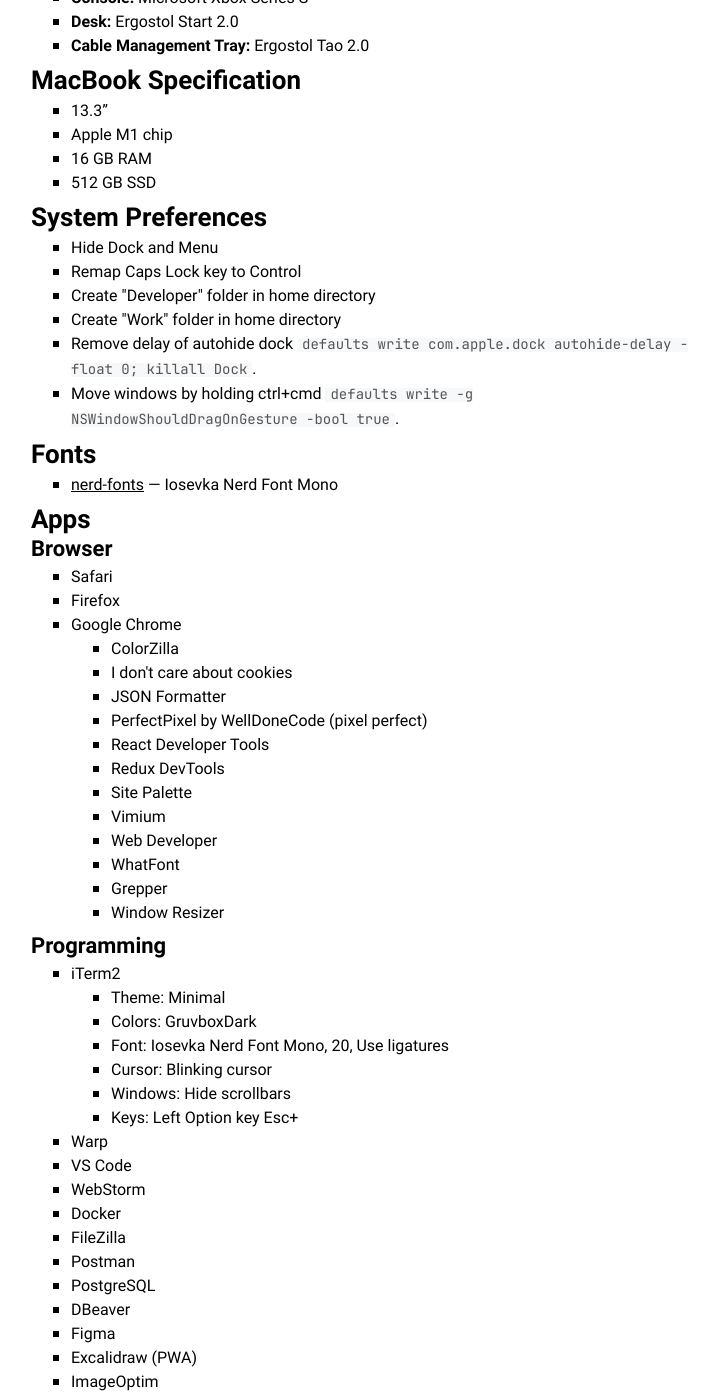
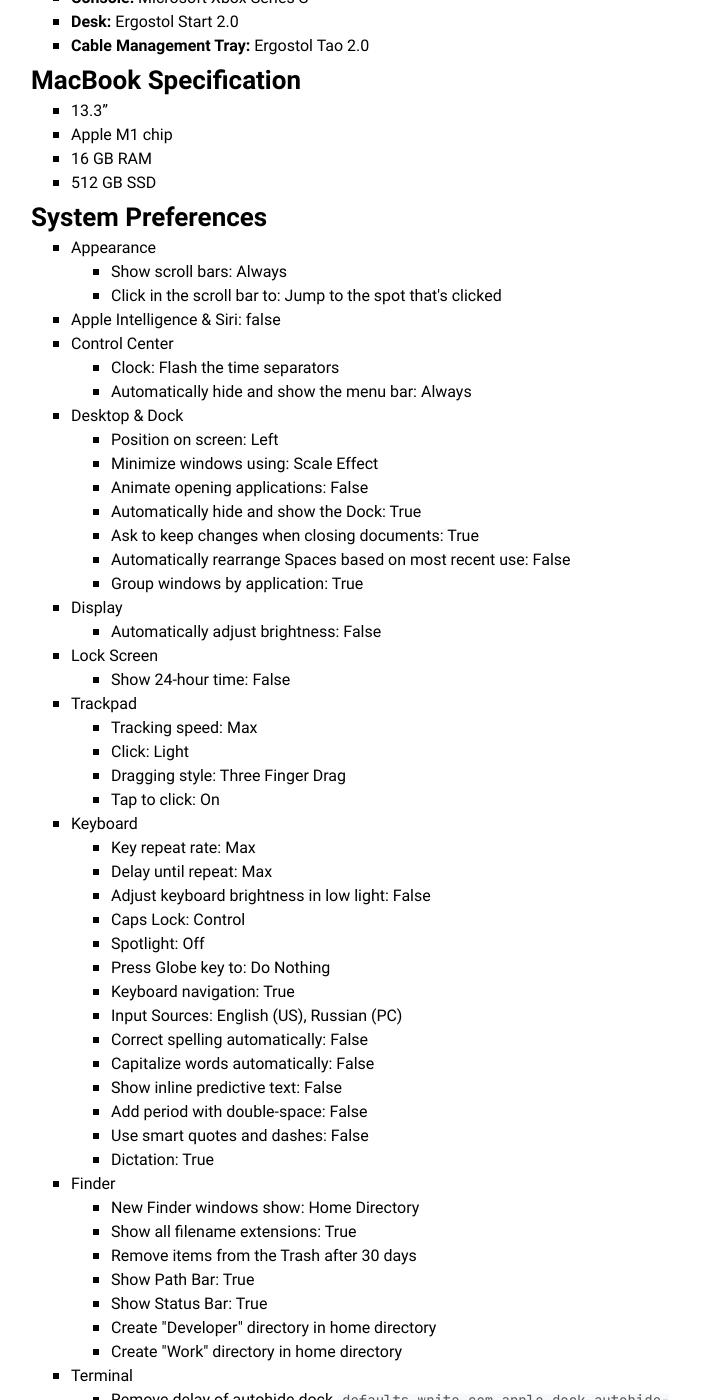
Before and after one commit to amalumian/www.malumian.dev, a Jekyll site: the page built from setup.html, in a window 1280 px wide and 1400 px high, scrolled down 722 px. Shown: the whole window, without its empty margins (279-981 px from the left). Built offline with Jekyll 4.4.1, drawn with Linux system fonts in a browser that asks for light colours; some of the changed text lies outside the part shown.

Commit message:
Update setup.html

```diff
--- a/setup.html
+++ b/setup.html
@@ -47,21 +47,95 @@
     </ul>
     <h2 id="system-preferences">System Preferences</h2>
     <ul>
-        <li>Hide Dock and Menu</li>
-        <li>Remap Caps Lock key to Control</li>
-        <li>Create "Developer" folder in home directory</li>
-        <li>Create "Work" folder in home directory</li>
-        <li>
-            Remove delay of autohide dock <code class="language-plaintext highlighter-rouge">defaults write com.apple.dock autohide-delay -float 0; killall Dock</code>.
+        <li>Appearance
+            <ul>
+                <li>Show scroll bars: Always</li>
+                <li>Click in the scroll bar to: Jump to the spot that's clicked</li>
+            </ul>
         </li>
-        <li>
-            Move windows by holding ctrl+cmd <code class="language-plaintext highlighter-rouge">defaults write -g NSWindowShouldDragOnGesture -bool true</code>.
+        <li>Apple Intelligence &amp; Siri: false</li>
+        <li>Control Center
+            <ul>
+                <li>Clock: Flash the time separators</li>
+                <li>Automatically hide and show the menu bar: Always</li>
+            </ul>
+        </li>
+        <li>Desktop &amp; Dock
+            <ul>
+                <li>Position on screen: Left</li>
+                <li>Minimize windows using: Scale Effect</li>
+                <li>Animate opening applications: False</li>
+                <li>Automatically hide and show the Dock: True</li>
+                <li>Ask to keep changes when closing documents: True</li>
+                <li>Automatically rearrange Spaces based on most recent use: False</li>
+                <li>Group windows by application: True</li>
+            </ul>
+        </li>
+        <li>Display
+            <ul>
+                <li>Automatically adjust brightness: False</li>
+            </ul>
+        </li>
+        <li>Lock Screen
+            <ul>
+                <li>Show 24-hour time: False</li>
+            </ul>
+        </li>
+        <li>Trackpad
+            <ul>
+                <li>Tracking speed: Max</li>
+                <li>Click: Light</li>
+                <li>Dragging style: Three Finger Drag</li>
+                <li>Tap to click: On</li>
+            </ul>
+        </li>
+        <li>Keyboard
+            <ul>
+                <li>Key repeat rate: Max</li>
+                <li>Delay until repeat: Max</li>
+                <li>Adjust keyboard brightness in low light: False</li>
+                <li>Caps Lock: Control</li>
+                <li>Spotlight: Off</li>
+                <li>Press Globe key to: Do Nothing</li>
+                <li>Keyboard navigation: True</li>
+                <li>Input Sources: English (US), Russian (PC)</li>
+                <li>Correct spelling automatically: False</li>
+                <li>Capitalize words automatically: False</li>
+                <li>Show inline predictive text: False</li>
+                <li>Add period with double-space: False</li>
+                <li>Use smart quotes and dashes: False</li>
+                <li>Dictation: True</li>
+            </ul>
+        </li>
+        <li>Finder
+            <ul>
+                <li>New Finder windows show: Home Directory</li>
+                <li>Show all filename extensions: True</li>
+                <li>Remove items from the Trash after 30 days</li>
+                <li>Show Path Bar: True</li>
+                <li>Show Status Bar: True</li>
+                <li>Create "Developer" directory in home directory</li>
+                <li>Create "Work" directory in home directory</li>
+            </ul>
+        </li>
+        <li>Terminal
+            <ul>
+                <li>
+                    Remove delay of autohide dock <code class="language-plaintext highlighter-rouge">defaults write com.apple.dock autohide-delay -float 0; killall Dock</code>.
+                </li>
+                <li>
+                    Move windows by holding ctrl+cmd <code class="language-plaintext highlighter-rouge">defaults write -g NSWindowShouldDragOnGesture -bool true</code>.
+                </li>
+                <li>
+                    Remove characters with accent marks: <code class="language-plaintext highlighter-rouge">defaults write -g ApplePressAndHoldEnabled -bool false</code>
+                </li>
+            </ul>
         </li>
     </ul>
     <h2 id="fonts">Fonts</h2>
     <ul>
         <li>
-            <a href="https://github.com/ryanoasis/nerd-fonts" target="_blank">nerd-fonts</a> — Iosevka Nerd Font Mono
+            <a href="https://github.com/ryanoasis/nerd-fonts" target="_blank">nerd-fonts</a>: Iosevka Nerd Font Mono
         </li>
     </ul>
     <h2 id="apps">Apps</h2>
@@ -93,12 +167,19 @@
                 <li>Theme: Minimal</li>
                 <li>Colors: GruvboxDark</li>
                 <li>Font: Iosevka Nerd Font Mono, 20, Use ligatures</li>
-                <li>Cursor: Blinking cursor</li>
+                <li>Cursor: Block, Blinking cursor</li>
                 <li>Windows: Hide scrollbars</li>
                 <li>Keys: Left Option key Esc+</li>
             </ul>
         </li>
-        <li>Warp</li>
+        <li>Warp
+            <ul>
+                <li>Theme: Gruvbox Dark</li>
+                <li>Font: Iosevka Nerd Font Mono, 20, Use ligatures</li>
+                <li>Cursor: Block, Blinking cursor</li>
+                <li>Left Option key is Meta: true</li>
+            </ul>
+        </li>
         <li>VS Code</li>
         <li>WebStorm</li>
         <li>Docker</li>
@@ -162,7 +243,7 @@
         <li>Raycast</li>
         <li>AltTab
             <ul>
-                <li>Hide window thumbnails</li>
+                <li>Appearance: App Icons</li>
             </ul>
         </li>
         <li>Scroll Reverser</li>
```
